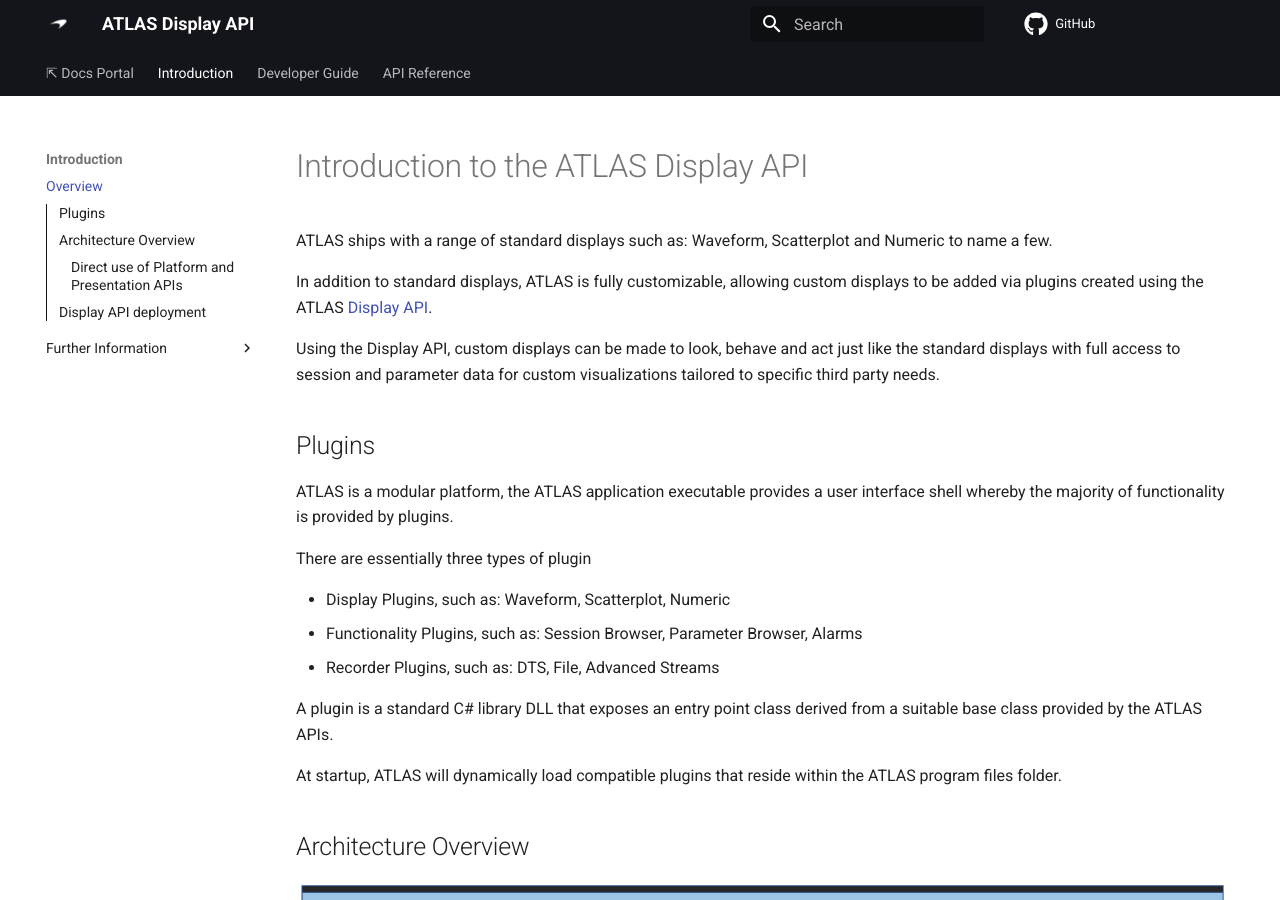
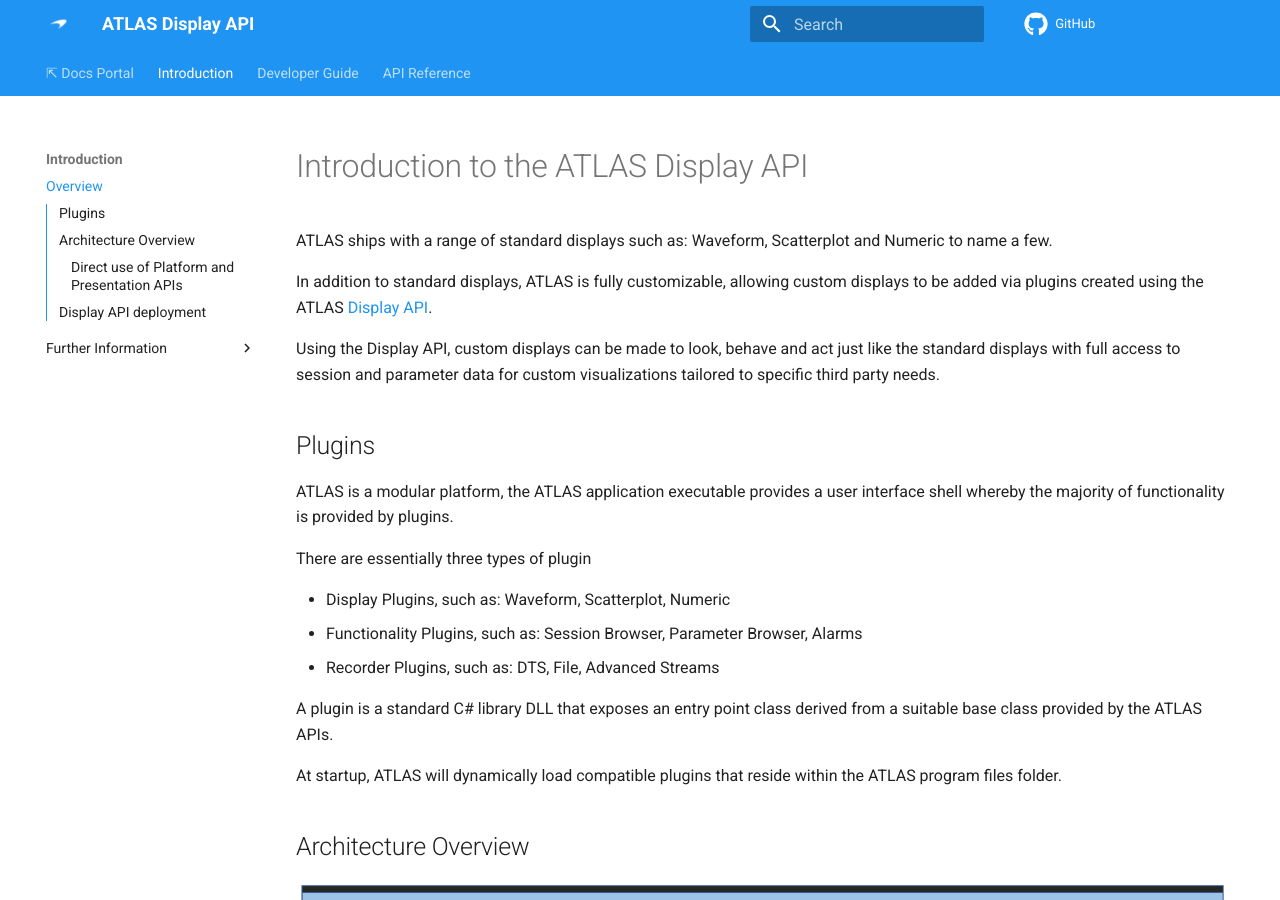
Before and after one commit to mat-docs/ATLAS.DisplayAPI.Site, an MkDocs documentation site: the page built from docs/index.md, in a window 1280 px wide and 900 px high. Built offline with MkDocs 1.6.1 and Material for MkDocs 9.7.7, drawn with Linux system fonts in a browser that asks for light colours; comment, search, counter and statistics services are not loaded.

Commit message:
Theme change to blue (#7)
Make it visually distinct from the top-level portal for clearer navigation.

The portal uses a blue book icon next to the navigation link, to match.

```diff
--- a/mkdocs.yml
+++ b/mkdocs.yml
@@ -8,7 +8,7 @@ site_url: https://docs.atlas.mclarenapplied.com/developer/atlas-displayapi/
 theme:
   name: 'material'
   palette:
-    primary:  'black'
+    primary:  'blue'
     accent:   'indigo'
   custom_dir: overrides
   # assets/swoosh is cached aggressively - rename if icons change
```
